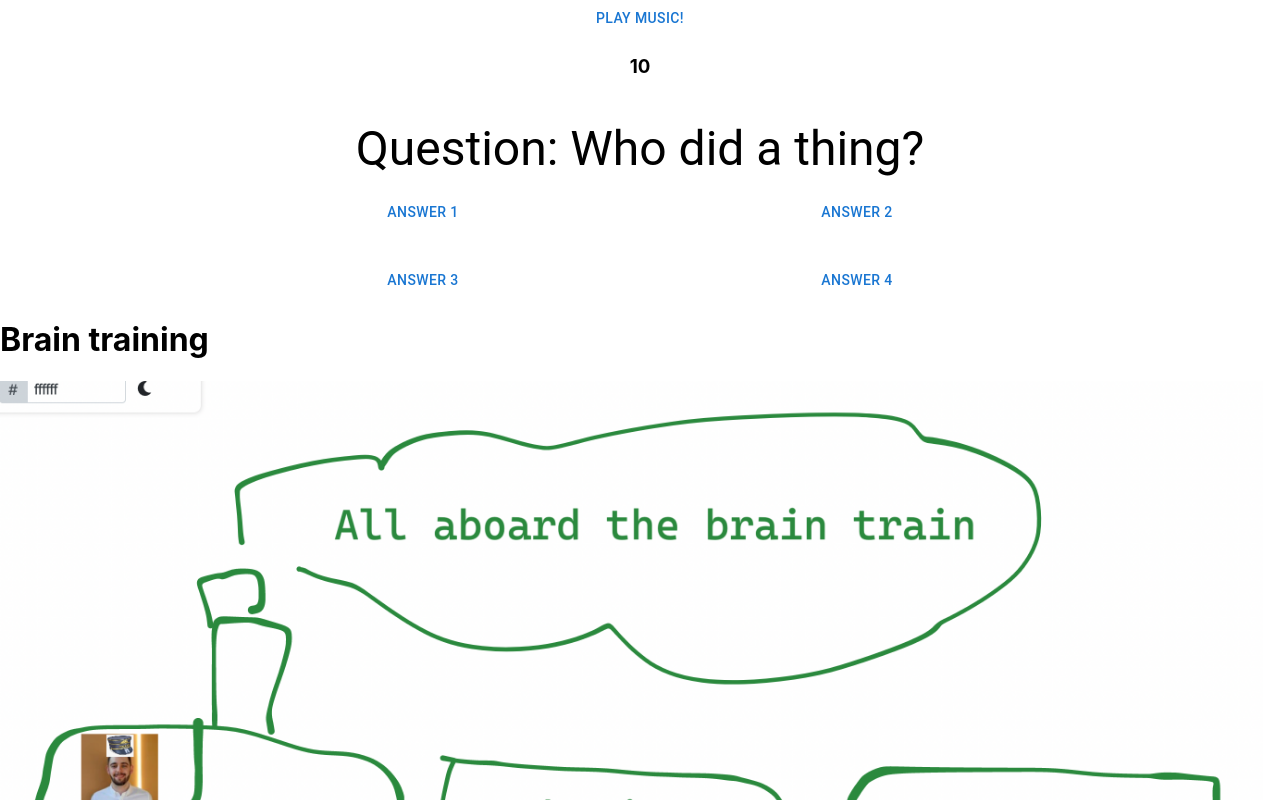
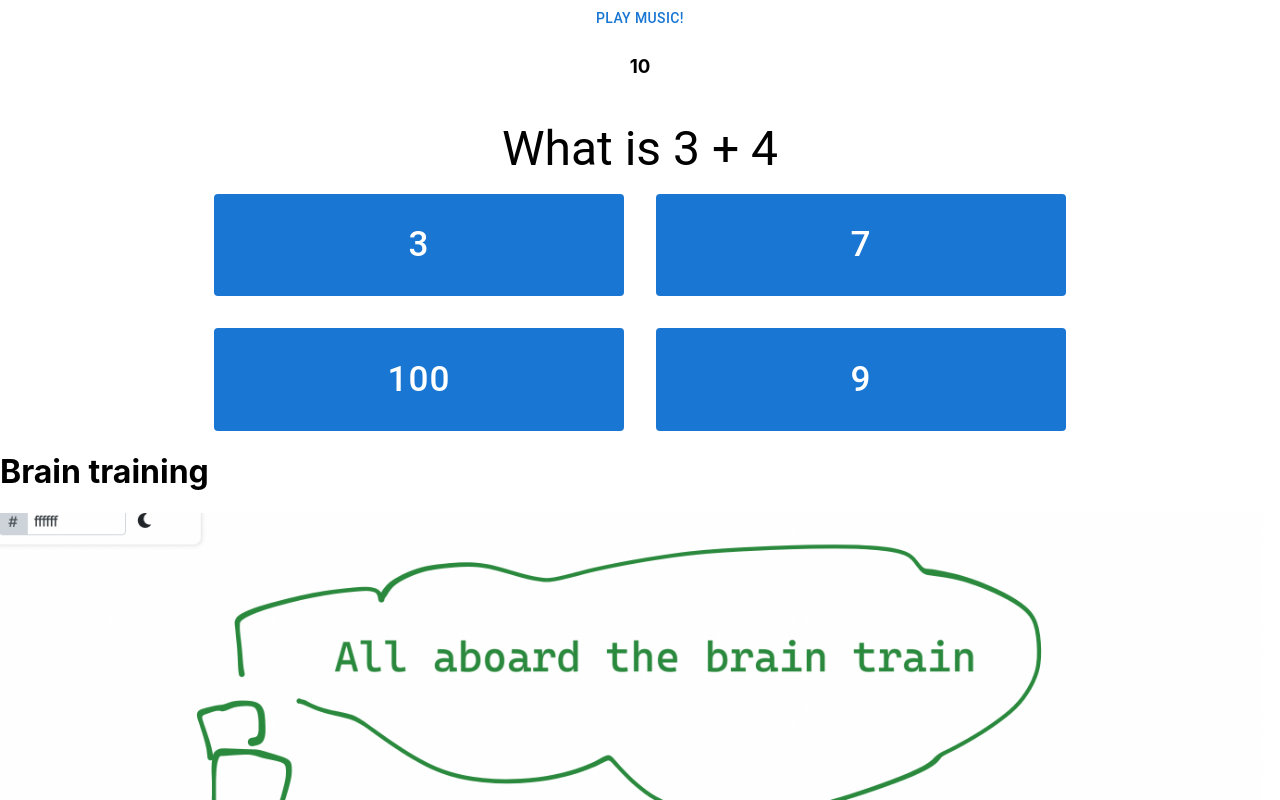
Before and after one commit to tibo8841/brain-training-frontend, a React (Create React App) app in the folder brain-training/: page /lobby/play in a window 1280 px wide. Shown: the top 800 px of the page. Built offline with nearby package versions, Linux system fonts and the light colour scheme; no server answers; the HTML template or start-up script is replaced by a standard one.

Commit message:
random question now shows up and andswers populate the buttons, answering works and gives visual feedback if correct

```diff
--- a/brain-training/src/Components/Game/Multiplayer/MultiplayerGame.js
+++ b/brain-training/src/Components/Game/Multiplayer/MultiplayerGame.js
@@ -11,7 +11,9 @@ import { useState } from "react";
 export default function MultiplayerGame() {
   const [isMusic, setIsMusic] = useState(false);
   const [play, { stop }] = useSound(fromTheStart, { volume: 0.4 });
-  // function loadQuestion() {}
+  function loadQuestion() {
+    return <QuestionsAndAnswers />;
+  }
 
   function handlePlayClick() {
     play();
@@ -33,9 +35,7 @@ export default function MultiplayerGame() {
         <Timer />
         <ScoreDisplay />
       </Box>
-      <Box align="center">
-        <QuestionsAndAnswers />
-      </Box>
+      <Box align="center">{loadQuestion()}</Box>
     </Container>
   );
 }
--- a/brain-training/src/Components/Game/QuestionsAndAnswers.js
+++ b/brain-training/src/Components/Game/QuestionsAndAnswers.js
@@ -1,47 +1,91 @@
 import { Grid, Button, Box, Typography, Container } from "@mui/material";
-import { useState } from "react";
+import { useState, useEffect } from "react";
 import { MathsQuestions } from "../../GameQuestions/MathsQuestions";
 
 export default function QuestionsAndAnswers() {
   const [question, setQuestion] = useState("");
   const [answers, setAnswers] = useState([]);
-  // let MathsQuestionsArr = MathsQuestions();
+  const [isClicked, setIsClicked] = useState(false);
+  const [isClickedCorrect, setIsClickedCorrect] = useState(false);
+  const [isClickedIncorrect, setIsClickedIncorrect] = useState(false);
 
-  //Question would just be a question but answers would come as an array of 4 objects that we can map through
-  // array for answers would look like [{answer: 10, correct:false}, {answer:12, correct:true}]
-  // Then we can use the map to make the buttons and also assign which button is the correct one to click
-  // let MathsQuestionsArr = MathsQuestions();
-  // console.log(MathsQuestions().length);
-
-  function handleClick(e) {}
-
-  function getRandomQuestionAndAnswers() {
+  useEffect(function getRandomQuestionAndAnswers() {
     let randomQuestionIndex = Math.floor(
       Math.random() * MathsQuestions().length
     );
-    return MathsQuestions()[randomQuestionIndex];
+    let randomQuestionAndAnswers = MathsQuestions()[randomQuestionIndex];
+    setQuestion(randomQuestionAndAnswers.Question);
+    setAnswers(randomQuestionAndAnswers.Answers);
+  }, []);
+
+  function handleClickIncorrect(e) {
+    setIsClicked(true);
+    setIsClickedIncorrect(true);
+  }
+
+  function handleClickCorrect(e) {
+    setIsClicked(true);
+    setIsClickedCorrect(true);
   }
 
   return (
     <Container maxWidth="md">
       <Box mt={"5%"}>
         <Typography variant="h3" align="center" gutterBottom marginTop={"5%"}>
-          Question: Who did a thing?
+          {question}
         </Typography>
-        <Grid container spacing={2} rowSpacing={4}>
-          <Grid item xs={6}>
-            <Button onClick={handleClick}>Answer 1</Button>
-          </Grid>
-          <Grid item xs={6}>
-            <Button onClick={handleClick}>Answer 2</Button>
-          </Grid>
-          <Grid item xs={6}>
-            <Button onClick={handleClick}>Answer 3</Button>
-          </Grid>
-          <Grid item xs={6}>
-            <Button onClick={handleClick}>Answer 4</Button>
-          </Grid>
+        <Grid container spacing={4}>
+          {answers.map((answer) => {
+            if (answer.correct) {
+              return (
+                <Grid item xs={6}>
+                  <Button
+                    onClick={handleClickCorrect}
+                    variant="contained"
+                    color={isClicked ? "success" : "primary"}
+                    disableElevation
+                    size="xl"
+                    fullWidth="true"
+                    sx={{
+                      padding: "5%",
+                      fontSize: "220%",
+                    }}
+                  >
+                    {answer.answer}
+                  </Button>
+                </Grid>
+              );
+            } else {
+              return (
+                <Grid item xs={6}>
+                  <Button
+                    onClick={handleClickIncorrect}
+                    variant="contained"
+                    color={isClicked ? "error" : "primary"}
+                    disableElevation
+                    size="xl"
+                    fullWidth="true"
+                    sx={{
+                      padding: "5%",
+                      fontSize: "220%",
+                    }}
+                  >
+                    {answer.answer}
+                  </Button>
+                </Grid>
+              );
+            }
+          })}
         </Grid>
+        {isClickedCorrect ? (
+          <Typography variant="h3" align="center" gutterBottom marginTop={"5%"}>
+            Correct! You got __ points
+          </Typography>
+        ) : isClickedIncorrect ? (
+          <Typography variant="h3" align="center" gutterBottom marginTop={"5%"}>
+            Incorrect... Unluckyyy
+          </Typography>
+        ) : null}
       </Box>
     </Container>
   );
--- a/brain-training/src/GameQuestions/MathsQuestions.js
+++ b/brain-training/src/GameQuestions/MathsQuestions.js
@@ -27,5 +27,23 @@ export function MathsQuestions() {
         { answer: 16, correct: false },
       ],
     },
+    {
+      Question: "What is 320 X 9",
+      Answers: [
+        { answer: 2880, correct: true },
+        { answer: 2680, correct: false },
+        { answer: 2980, correct: false },
+        { answer: 2960, correct: false },
+      ],
+    },
+    {
+      Question: "What is 1500 / 50",
+      Answers: [
+        { answer: 10, correct: false },
+        { answer: 300, correct: false },
+        { answer: 30, correct: true },
+        { answer: 50, correct: false },
+      ],
+    },
   ];
 }
```
